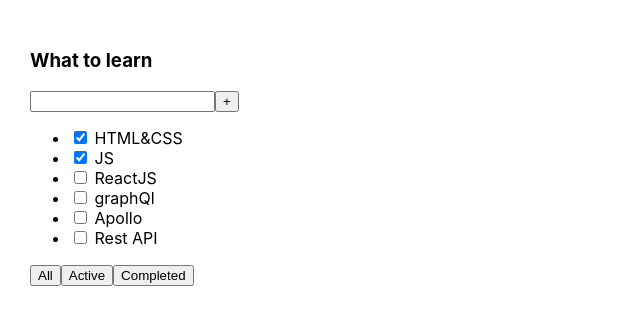
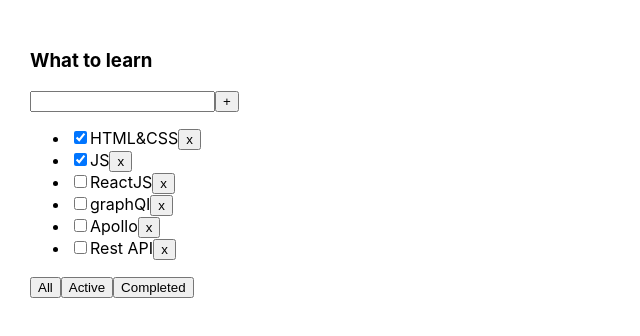
Before and after one commit to maqweb/todolist-ts, a React (Create React App) app: page / in a window 1280 px wide. Shown: the top 336 px of the page, without its empty margins (0-640 px from the left). Built offline with nearby package versions, Linux system fonts and the light colour scheme.

Commit message:
added remove task function

```diff
--- a/src/App.tsx
+++ b/src/App.tsx
@@ -1,21 +1,27 @@
-import React from 'react';
+import React, {useState} from 'react';
 import './App.css';
 import {Todolist} from './Todolist';
 
 function App() {
 
-    const tasks1 = [
+    let [tasks, setTask] = useState([
         { id: 1, title: "HTML&CSS", isDone: true },
         { id: 2, title: "JS", isDone: true },
         { id: 3, title: "ReactJS", isDone: false },
         { id: 4, title: "graphQl", isDone: false },
         { id: 5, title: "Apollo", isDone: false },
         { id: 6, title: "Rest API", isDone: false }
-    ]
+    ])
+
+    function removeTask(id: number) {
+        tasks = tasks.filter(t => t.id != id)
+        setTask(tasks)
+    }
+
 
     return (
         <div className="App">
-            <Todolist title="What to learn" tasks={tasks1} />
+            <Todolist title="What to learn" tasks={tasks} removeTask={removeTask} />
         </div>
     );
 }
--- a/src/Todolist.tsx
+++ b/src/Todolist.tsx
@@ -9,6 +9,7 @@
 type PropsType = {
     title: string
     tasks: Array<TaskType>
+    removeTask: (id: number) => void
 }
 
 export function Todolist(props: PropsType) {
@@ -22,7 +23,9 @@
             {
                 props.tasks.map(t =>
                     <li key={t.id}>
-                        <input type="checkbox" checked={t.isDone}/> <span>{t.title}</span>
+                        <input type="checkbox" checked={t.isDone}/>
+                        <span>{t.title}</span>
+                        <button onClick={() => props.removeTask(t.id)}>x</button>
                     </li>
                 )
             }
```
